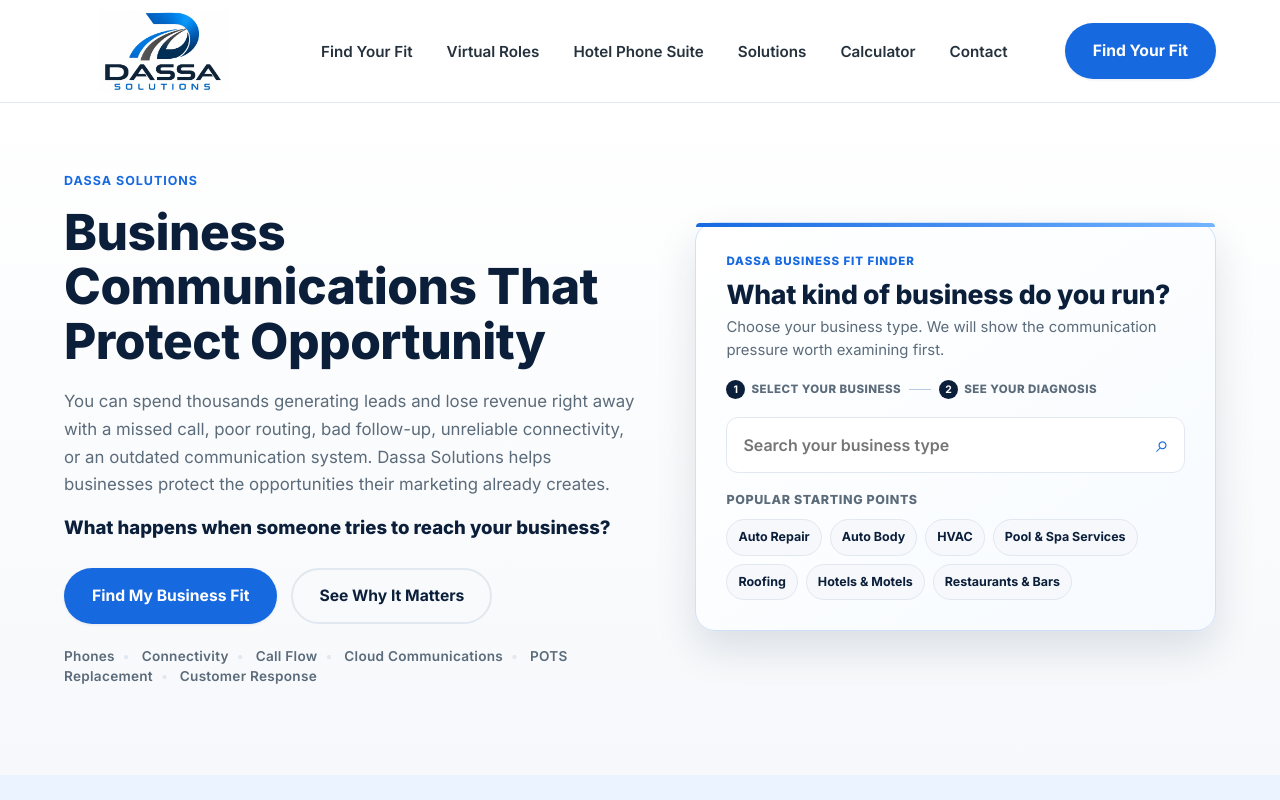
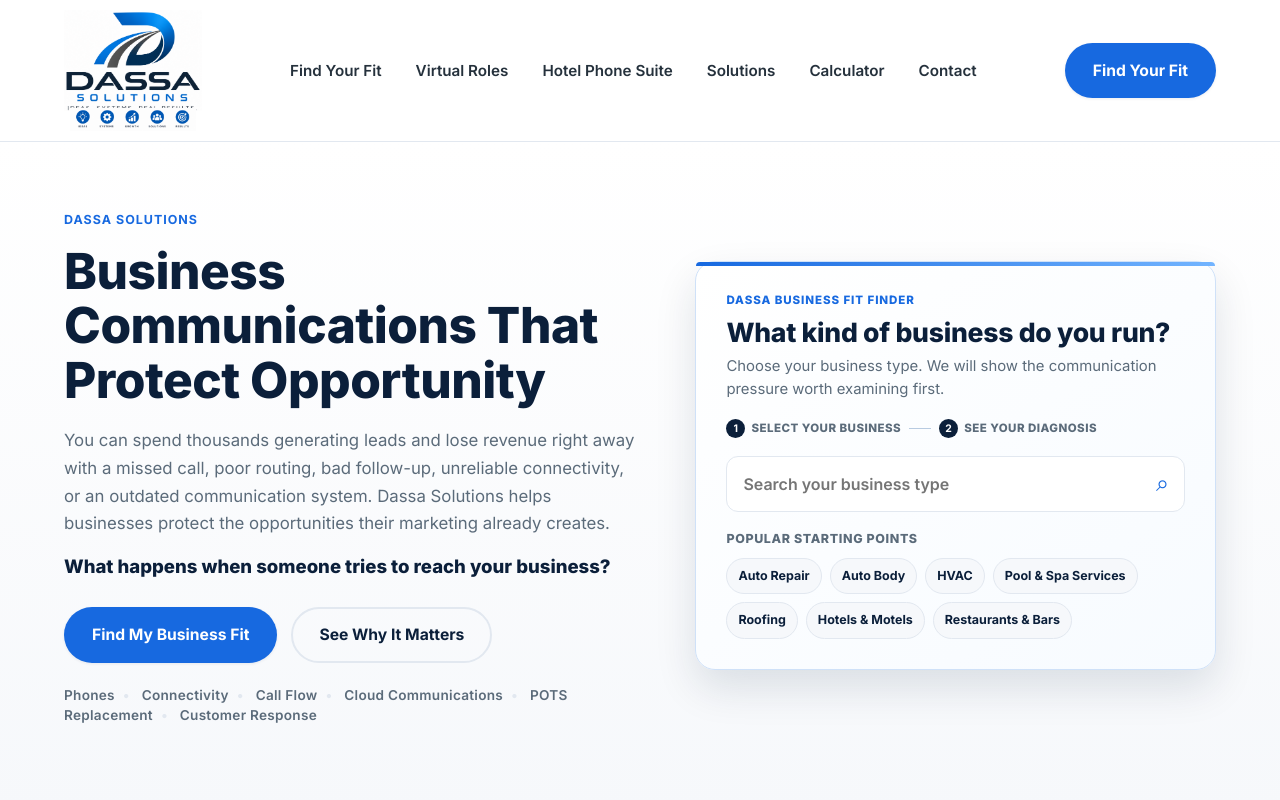
Before and after one commit to eric8116-hue/dassa-solutions, a plain HTML site: page index.html in a window 1280 px wide. Shown: the top 800 px of the page. Drawn offline with Linux system fonts and the light colour scheme.

Commit message:
Update Dassa logo lockup

```diff
--- a/index.html
+++ b/index.html
@@ -117,8 +117,10 @@
     border-bottom:1px solid var(--border);
   }
   .nav{ display:flex; align-items:center; justify-content:space-between; padding:10px 24px; max-width:var(--maxw); margin:0 auto; gap:20px; }
-  .brand{ display:flex; align-items:center; color:var(--navy); text-decoration:none; flex:none; }
-  .brand-logo{ display:block; width:200px; height:82px; object-fit:contain; }
+ .brand{ display:flex; align-items:center; color:var(--navy); text-decoration:none; flex:none; }
+ .brand-lockup{ display:flex; flex-direction:column; align-items:center; width:138px; line-height:0; }
+ .brand-logo{ display:block; width:100%; height:auto; object-fit:contain; }
+ .brand-values{ display:block; width:92%; height:auto; margin-top:-3px; }
   .nav-links{ display:flex; gap:30px; list-style:none; margin:0; padding:0; }
   .nav-links a{ text-decoration:none; color:var(--charcoal); font-weight:600; font-size:.95rem; padding:6px 2px; border-bottom:2px solid transparent; transition:border-color .15s ease, color .15s ease; }
   .nav-links a:hover, .nav-links a:focus-visible{ color:var(--blue); border-bottom-color:var(--blue); }
@@ -140,12 +142,12 @@
   }
   @media (max-width:640px){
     .nav{ padding:8px 16px; gap:12px; }
-    .brand-logo{ width:168px; height:69px; }
+ .brand-lockup{ width:124px; }
     .nav-cta .btn{ width:auto; padding:11px 14px; font-size:.86rem; }
   }
   @media (max-width:360px){
     .nav{ padding:6px 12px; gap:9px; }
-    .brand-logo{ width:150px; height:62px; }
+ .brand-lockup{ width:110px; }
     .nav-cta .btn{ padding:10px 11px; font-size:.82rem; }
   }
 
@@ -537,11 +539,11 @@
 
 <header>
   <nav class="nav" aria-label="Main">
-    <a class="brand" href="#find-your-fit">
-      <picture>
-        <source srcset="assets/dassa-logo.webp" type="image/webp">
-        <img class="brand-logo" src="assets/dassa-logo.png" alt="Dassa Solutions">
-      </picture>
+ <a class="brand" href="#find-your-fit">
+ <span class="brand-lockup">
+ <img class="brand-logo" src="assets/dassa-logo-full.png" alt="Dassa Solutions — Ideas, Systems, Real Results">
+ <img class="brand-values" src="assets/dassa-values-strip.png" alt="Ideas, Systems, Growth, Solutions, Results">
+ </span>
     </a>
     <button class="nav-toggle" type="button" id="navToggle" aria-expanded="false" aria-controls="navLinks">
       <span class="visually-hidden">Menu</span>
```
Also changed, not shown: assets/dassa-logo-full.png (added), assets/dassa-values-strip.png (added).
